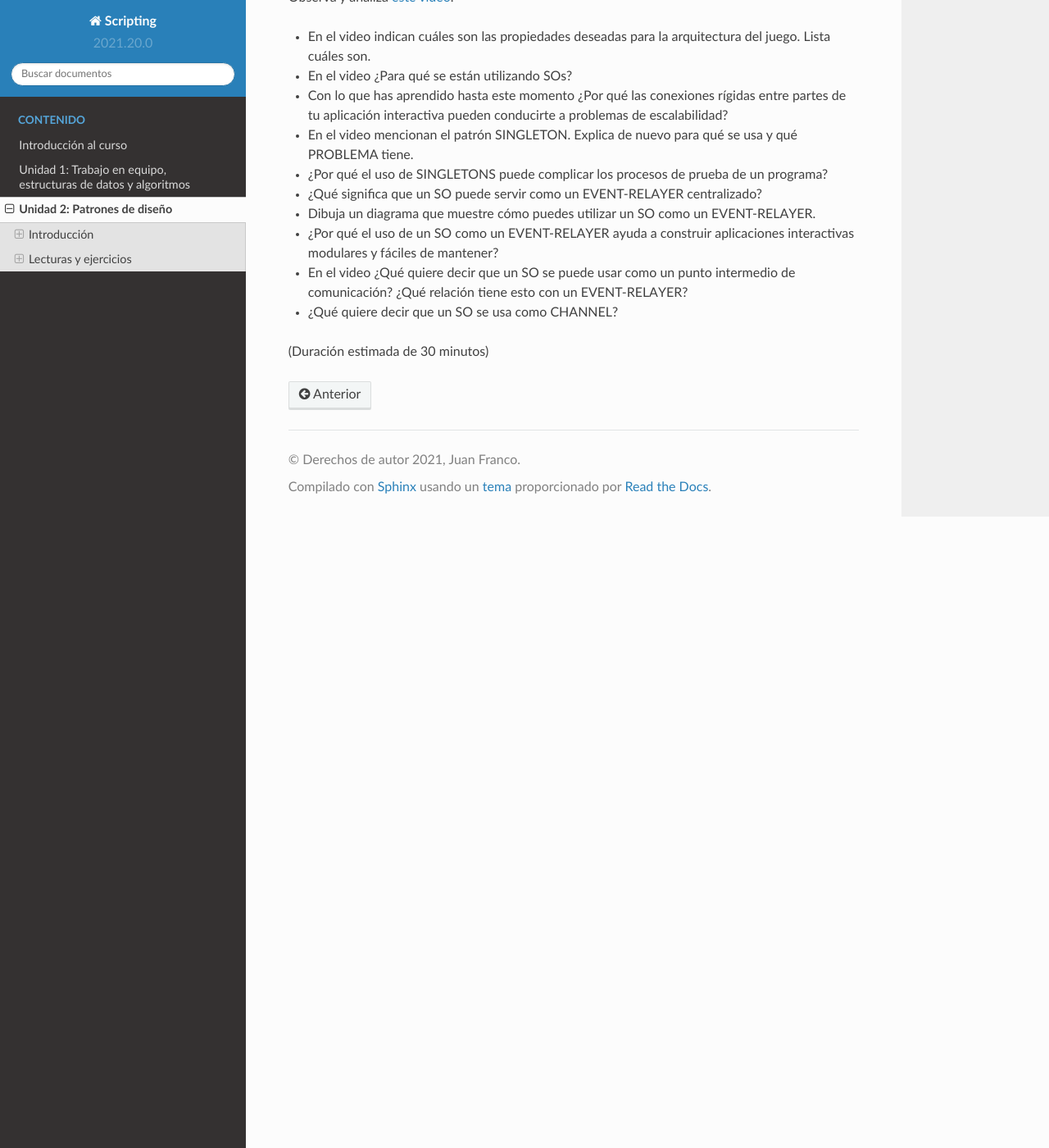
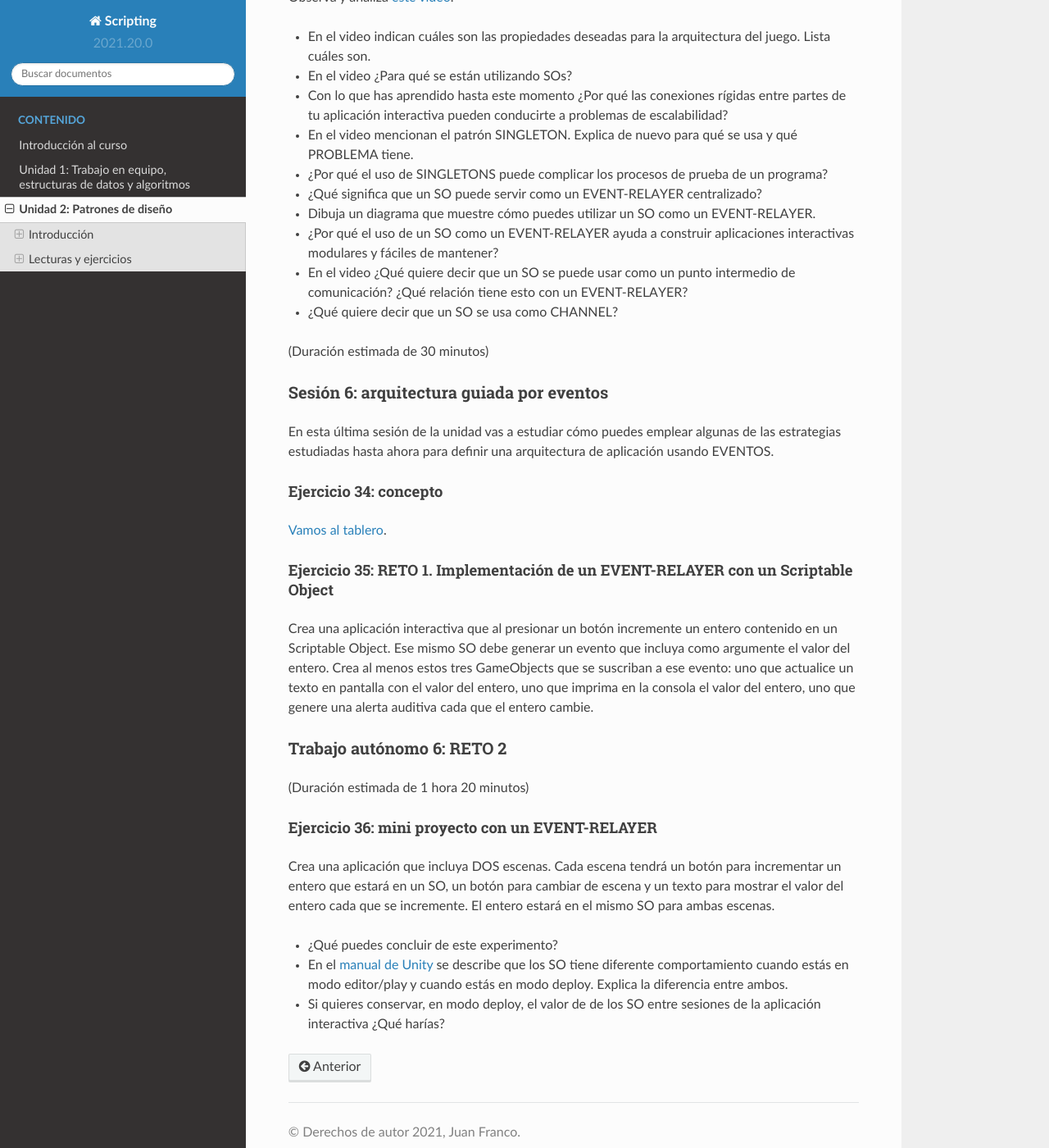
Before and after one commit to juanferfranco/scripting, a Sphinx documentation site: the page built from docs/_unidad2/unidad2.rst, in a window 1280 px wide and 1400 px high, scrolled down 31364 px. Shown: the whole window at 82% size. Built offline with Sphinx 7.4.7 and the Read the Docs theme 2.0.0, drawn with Linux system fonts in a browser that asks for light colours.

Commit message:
Unit 2 sesion 6. Unit2 done

```diff
--- a/docs/_unidad2/unidad2.rst
+++ b/docs/_unidad2/unidad2.rst
@@ -1524,6 +1524,49 @@ Observa y analiza `este video <https://youtu.be/WLDgtRNK2VE>`__.
 
 (Duración estimada de 30 minutos)
 
+Sesión 6: arquitectura guiada por eventos
+************************************************
+
+En esta última sesión de la unidad vas a estudiar cómo puedes
+emplear algunas de las estrategias estudiadas hasta ahora para
+definir una arquitectura de aplicación usando EVENTOS.
+
+Ejercicio 34: concepto
+^^^^^^^^^^^^^^^^^^^^^^^
+
+`Vamos al tablero <https://navy-point-d0d.notion.site/EVENTOS-fb375d9742124ab59351de1550ea5fc0>`__.
+
+Ejercicio 35: RETO 1. Implementación de un EVENT-RELAYER con un Scriptable Object
+^^^^^^^^^^^^^^^^^^^^^^^^^^^^^^^^^^^^^^^^^^^^^^^^^^^^^^^^^^^^^^^^^^^^^^^^^^^^^^^^^^^
+
+Crea una aplicación interactiva que al presionar un botón incremente un entero
+contenido en un Scriptable Object. Ese mismo SO debe generar un evento que
+incluya como argumente el valor del entero. Crea al menos estos tres GameObjects que se
+suscriban a ese evento: uno que actualice un texto en pantalla con el valor del entero,
+uno que imprima en la consola el valor del entero, uno que genere una alerta auditiva
+cada que el entero cambie.
+
+
+Trabajo autónomo 6: RETO 2
+*********************************************************
+(Duración estimada de 1 hora 20 minutos)
+
+Ejercicio 36: mini proyecto con un EVENT-RELAYER
+^^^^^^^^^^^^^^^^^^^^^^^^^^^^^^^^^^^^^^^^^^^^^^^^^^
+
+Crea una aplicación que incluya DOS escenas. Cada escena tendrá
+un botón para incrementar un entero que estará en un SO, un botón para
+cambiar de escena y un texto para mostrar el valor del entero cada que se
+incremente. El entero estará en el mismo SO para ambas escenas.
+
+* ¿Qué puedes concluir de este experimento?
+* En el `manual de Unity <https://docs.unity3d.com/Manual/class-ScriptableObject.html>`__
+  se describe que los SO tiene diferente comportamiento cuando estás en modo editor/play
+  y cuando estás en modo deploy. Explica la diferencia entre ambos.
+* Si quieres conservar, en modo deploy, el valor de de los SO entre sesiones de la
+  aplicación interactiva ¿Qué harías?
+
+
 ..
   Ejercicio 22: patrones de diseño - COMMAND pattern
   ^^^^^^^^^^^^^^^^^^^^^^^^^^^^^^^^^^^^^^^^^^^^^^^^^^^^^^
```
Also changed, not shown: other parts of docs/_unidad2/unidad2.rst (+0 -27 lines).
